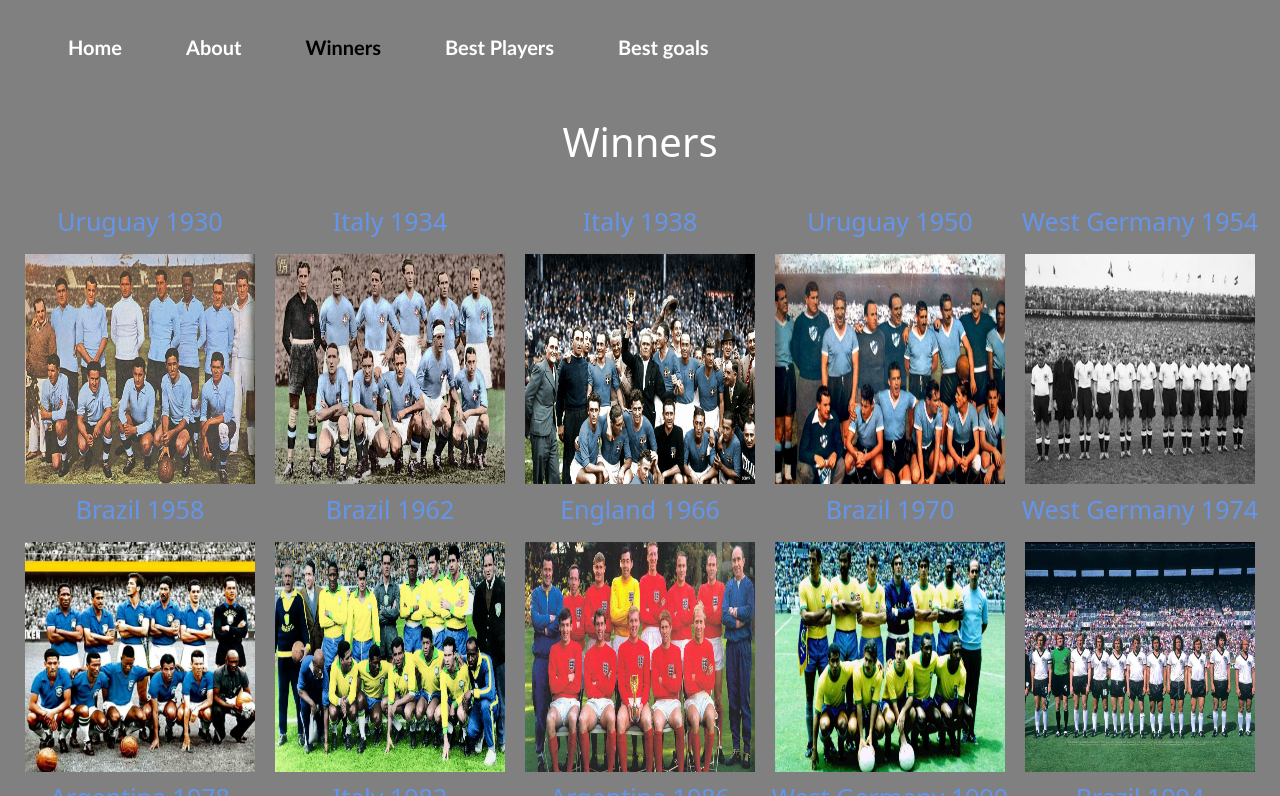
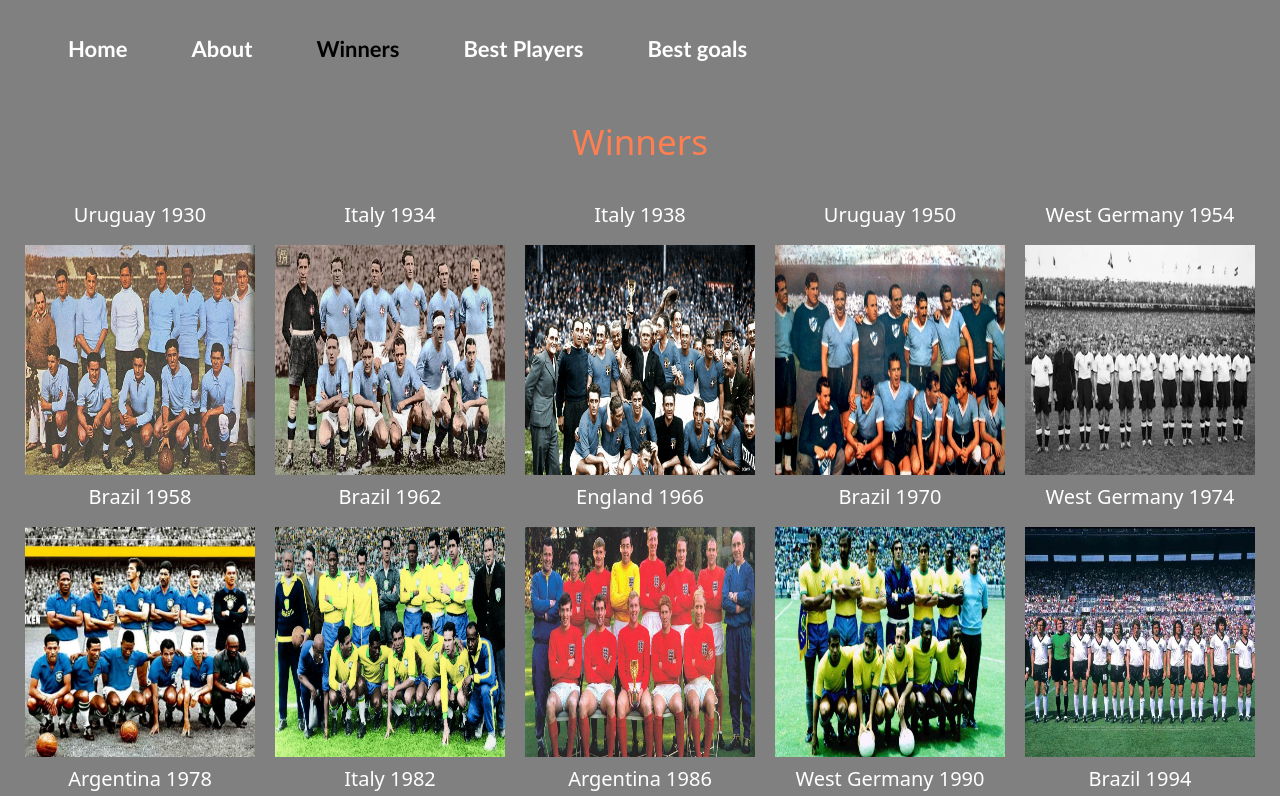
Before and after one commit to julianrezmasud/JRM-Excersice, a website: page Winners.html in a window 1280 px wide. Shown: the top 796 px of the page. Drawn offline with nearby package versions, Linux system fonts and the light colour scheme.

Commit message:
size-color

```diff
--- a/scss/_nesting.scss
+++ b/scss/_nesting.scss
@@ -14,7 +14,7 @@
     }
 
     a {
-        font-size: 20px;
+        font-size: 22px;
         color: $tittle-c;
         font-family: $tittle-font;
         font-weight: bold;
--- a/scss/_variables.scss
+++ b/scss/_variables.scss
@@ -2,3 +2,5 @@ $tittle-font: 'Gill Sans', 'Gill Sans MT', Calibri, 'Trebuchet MS', sans-serif;
 $color-fifa: cornflowerblue;
 $back-color: grey;
 $tittle-c: white;
+$P: black;
+$tittle-a: coral;
--- a/scss/style.scss
+++ b/scss/style.scss
@@ -21,7 +21,7 @@ body {
 }
 
 .P {
-    color: cornflowerblue;
+    color: $P;
 }
 
 #names {
@@ -29,12 +29,12 @@ body {
 }
 
 #names2 {
-    font-size: 25px;
+    font-size: 20px;
 }
 
 .Box {
     text-align: center;
-    color: $color-fifa;
+    color: $tittle-c;
 }
 
 img {
@@ -53,8 +53,8 @@ img {
 
 #Text {
     text-align: center;
-    font-size: 40px;
-    color: $tittle-font;
+    font-size: 35px;
+    color: $tittle-a;
     margin: 40px;
 }
 
```
Also changed, not shown: scss/style.css, style.css.
